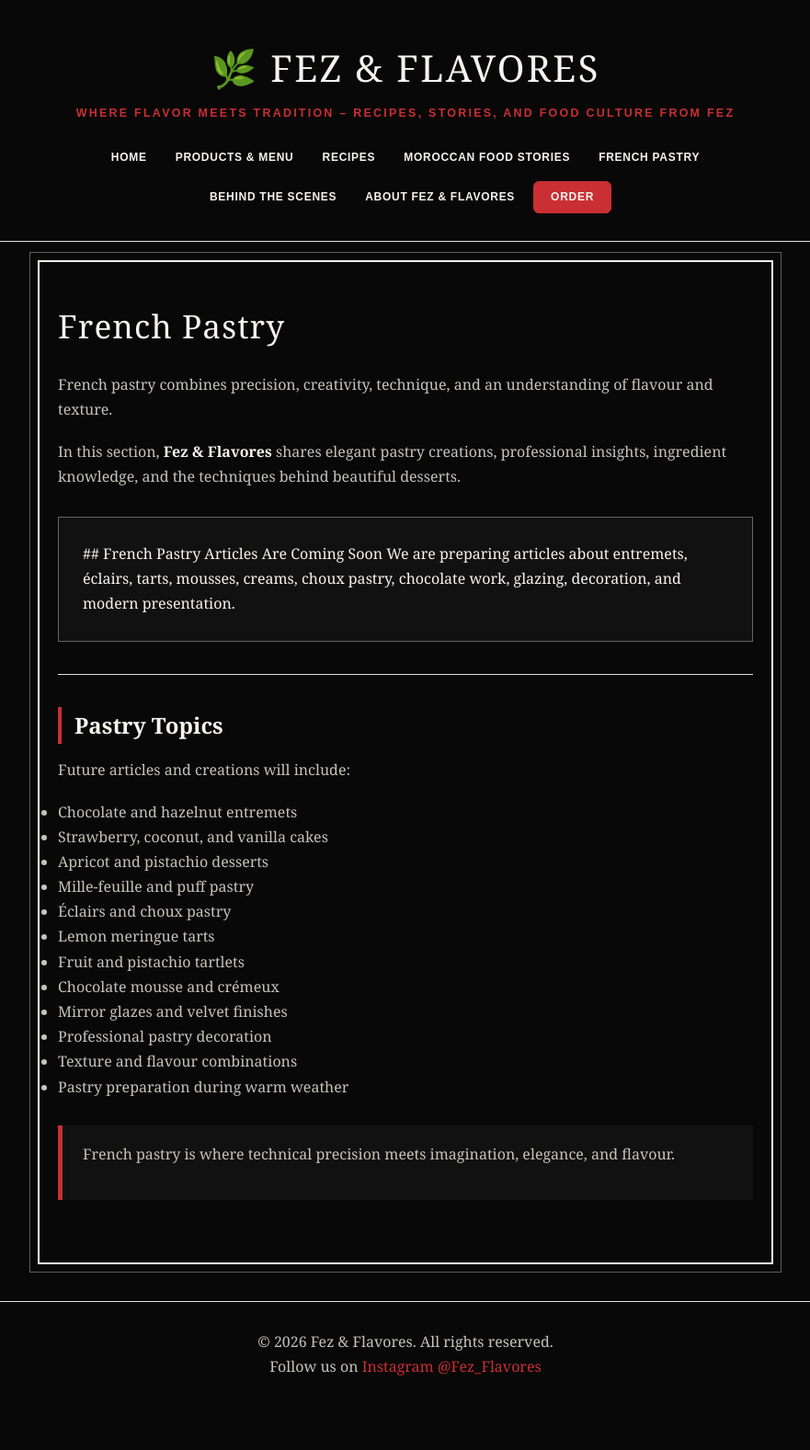
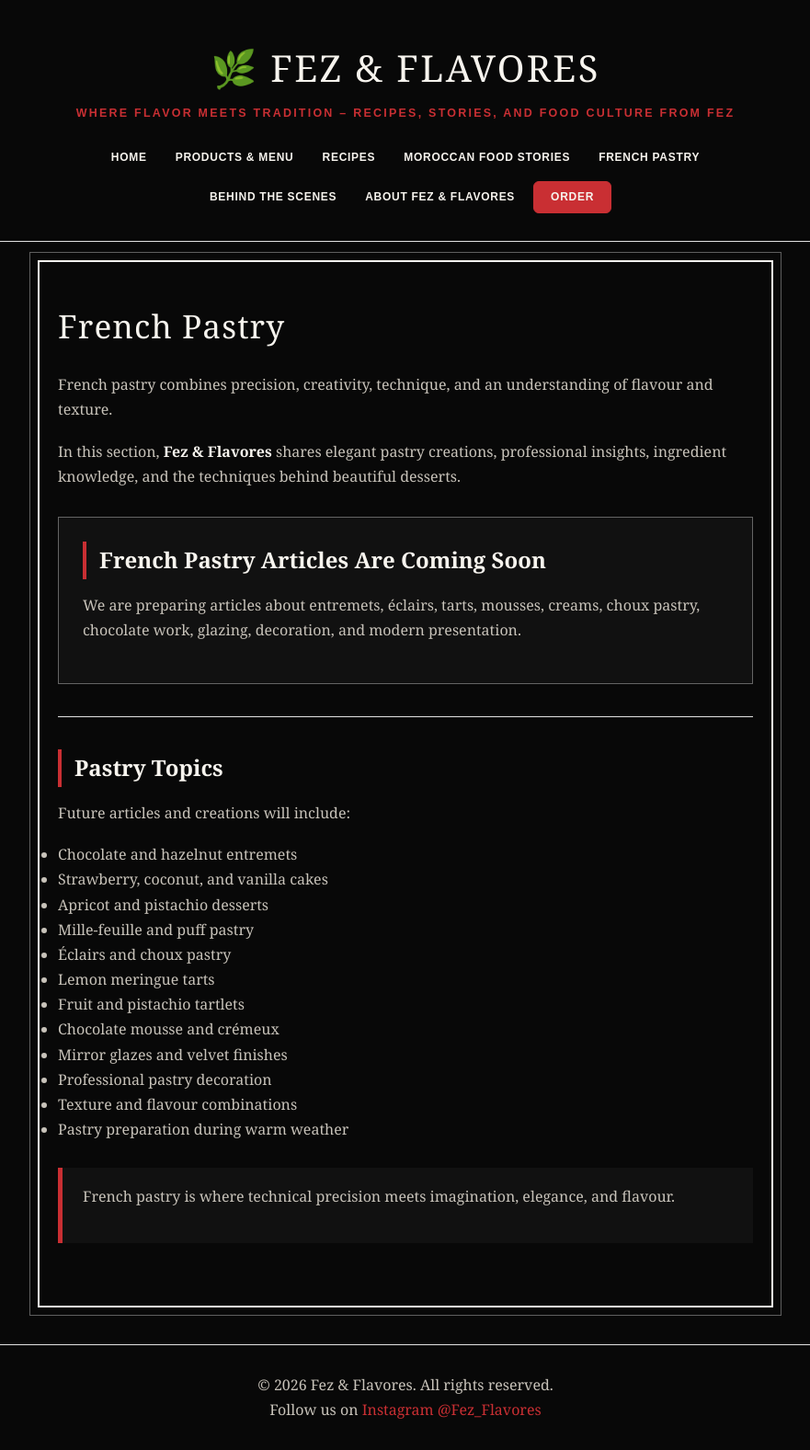
Before and after one commit to AKSELHACH/fez-and-flavores-blog, a Jekyll site: the page built from french-pastry.md, in a window 1280 px wide. Shown: the whole page at 92% size, without its empty margins (199-1080 px from the left). Built offline with Jekyll 4.4.1, drawn with Linux system fonts in a browser that asks for light colours; before the commit the page ends 1530 px from its top, so only the background shows below that.

Commit message:
Fix HTML syntax for coming soon section

```diff
--- a/french-pastry.md
+++ b/french-pastry.md
@@ -49,7 +49,7 @@ In this section, **Fez & Flavores** shares elegant pastry creations, professiona
 
 {% else %}
 
-<div class="coming-soon">
+<div class="coming-soon" markdown="1">
 
 ## French Pastry Articles Are Coming Soon
 
```
